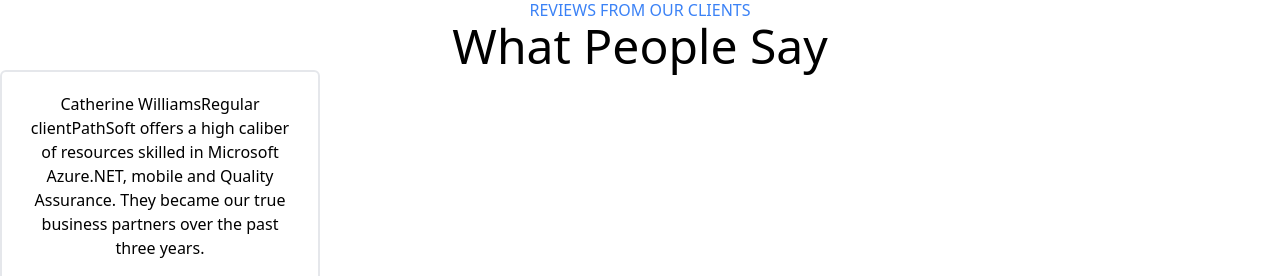
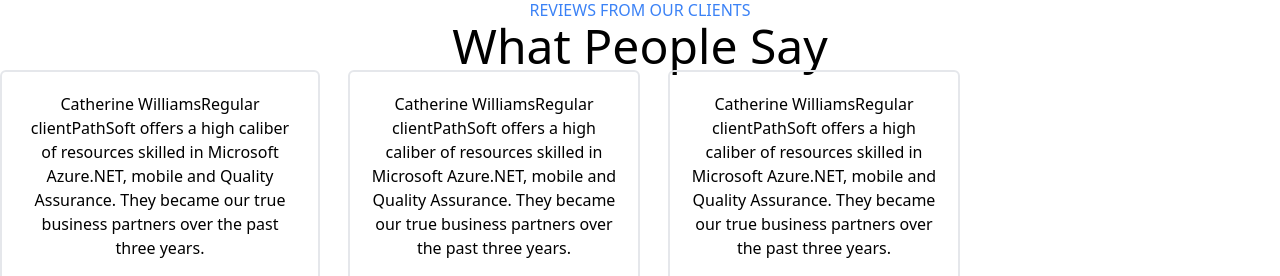
Before and after one commit to kirsten-tay/khoby-web-one, a React (Create React App) app: page / in a window 1280 px wide. Shown: the part 4295-4571 px from the top of the page. Built offline with nearby package versions, Linux system fonts and the light colour scheme.

Commit message:
updated whoweare

```diff
--- a/src/components/Whoweare.jsx
+++ b/src/components/Whoweare.jsx
@@ -63,6 +63,22 @@
                          skilled in Microsoft Azure.NET, mobile and Quality Assurance.
                          They became our true business partners over the past three years.</span>
                     </div>
+
+                    <div className="border-2 p-5 rounded-md">
+                     <span>Catherine Williams</span>
+                     <span>Regular client</span>
+                     <span>PathSoft offers a high caliber of resources
+                         skilled in Microsoft Azure.NET, mobile and Quality Assurance.
+                         They became our true business partners over the past three years.</span>
+                    </div>
+
+                    <div className="border-2 p-5 rounded-md">
+                     <span>Catherine Williams</span>
+                     <span>Regular client</span>
+                     <span>PathSoft offers a high caliber of resources
+                         skilled in Microsoft Azure.NET, mobile and Quality Assurance.
+                         They became our true business partners over the past three years.</span>
+                    </div>
                 </div>
 
         </div>
```
